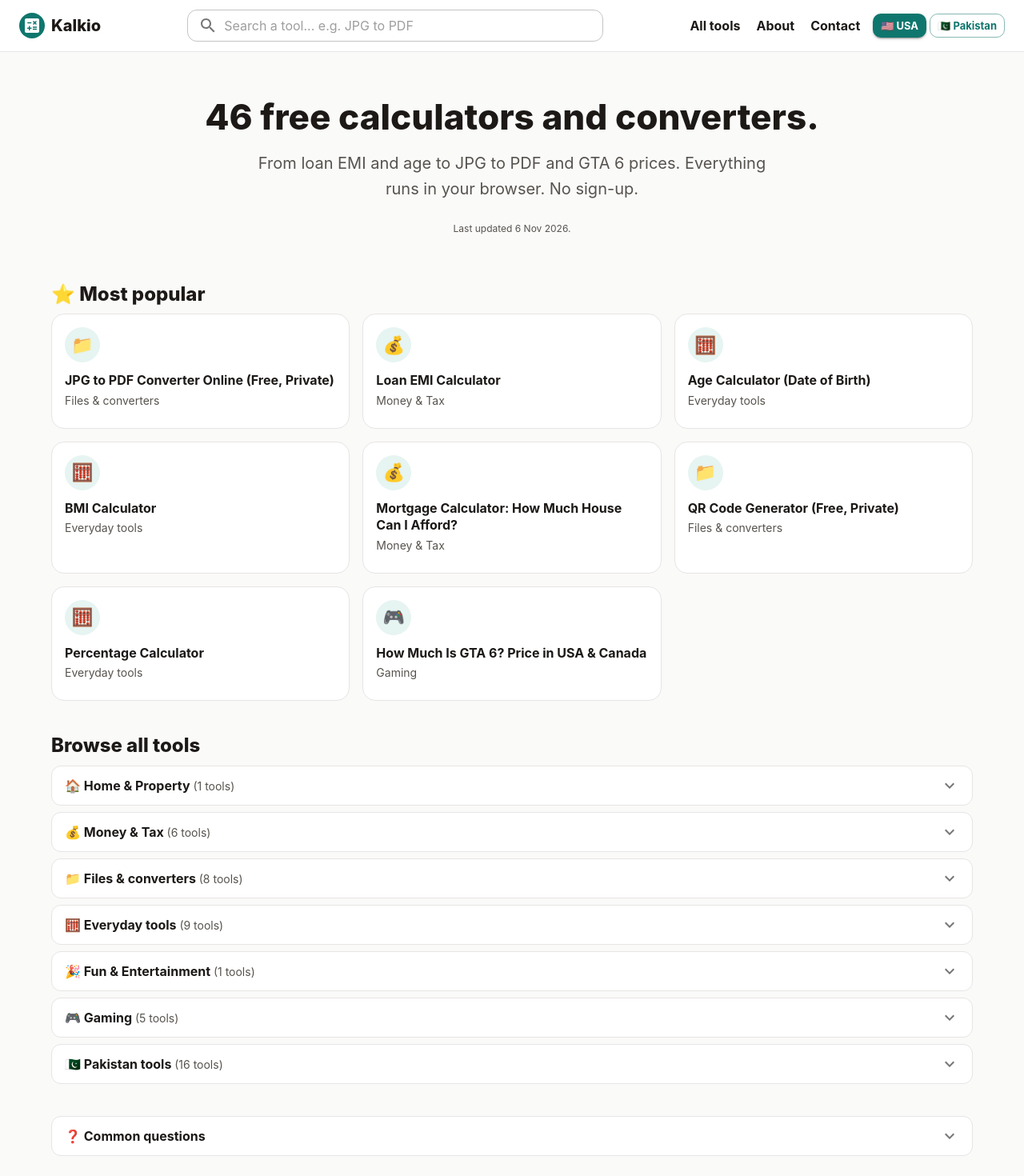
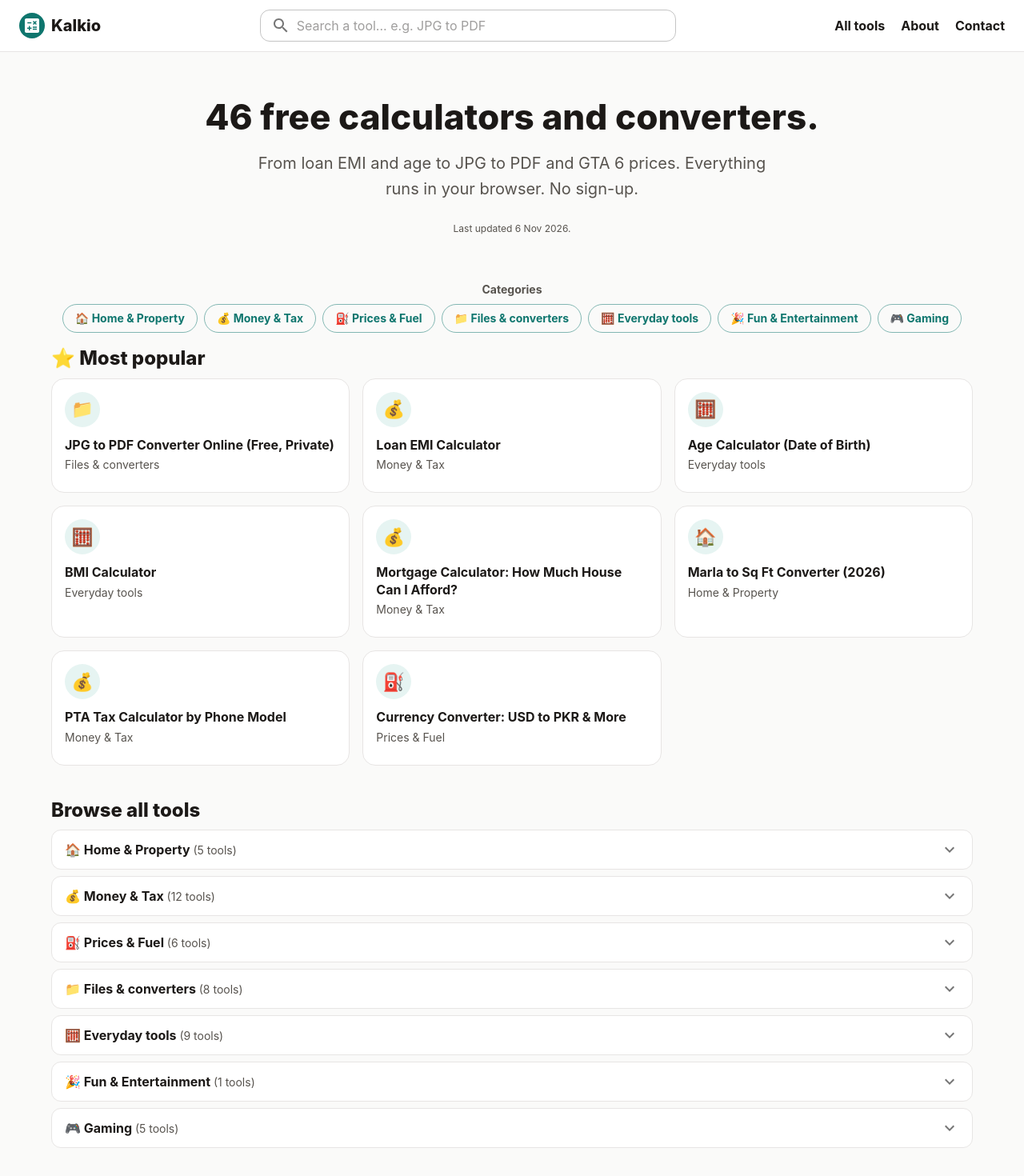
Before and after one commit to MubashirNoor7/pakistan-tools, a React (Vite) app: page / in a window 1280 px wide. Shown: the top 1470 px of the page at 80% size. Built offline with nearby package versions, Linux system fonts and the light colour scheme.

Commit message:
Remove Pakistan name from visible titles + add category chips

```diff
--- a/src/App.jsx
+++ b/src/App.jsx
@@ -59,16 +59,16 @@ import { CONTENT_UPDATED, loadGuide } from './content.js';
 import { SEO_BY_ID, BASE_URL, HOME_TITLE, HOME_DESC, seoTitle, toolUrl, pageUrl } from './seo-data.js';
 
 const TOOLS = [
-  { id: 'marla', title: 'Marla to Sq Ft Converter Pakistan (2026)', cat: 'Property', Component: MarlaTool },
-  { id: 'kanal', title: 'Kanal to Marla Converter Pakistan', cat: 'Property', Component: KanalTool },
+  { id: 'marla', title: 'Marla to Sq Ft Converter Pakistan (2026)', display: 'Marla to Sq Ft Converter (2026)', cat: 'Property', Component: MarlaTool },
+  { id: 'kanal', title: 'Kanal to Marla Converter Pakistan', display: 'Kanal to Marla Converter', cat: 'Property', Component: KanalTool },
   { id: 'plotsize', title: 'Plot Size Calculator: Length × Width to Marla', cat: 'Property', Component: PlotSizeTool },
-  { id: 'salarytax', title: 'Pakistan Salary Tax Calculator 2026-27', cat: 'Tax & salary', Component: SalaryTaxTool },
-  { id: 'bps', title: 'BPS Salary Calculator Pakistan 2026-27', cat: 'Tax & salary', Component: BpsTool },
-  { id: 'pta', title: 'PTA Tax Calculator Pakistan by Phone Model', cat: 'Tax & salary', Component: PtaTool },
-  { id: 'freelancer', title: 'Freelancer Tax Calculator Pakistan (154A, PSEB 0.25%)', cat: 'Tax & salary', Component: FreelancerTool },
-  { id: 'zakat', title: 'Zakat Calculator Pakistan 2026: Cash, Gold', cat: 'Tax & salary', Component: ZakatTool },
-  { id: 'fuel', title: 'Fuel Trip Cost Calculator Pakistan (OGRA)', cat: 'Utility', Component: FuelTool },
-  { id: 'petrolprice', title: 'Petrol Price Pakistan Today: Petrol & Diesel Rates', cat: 'Prices', Component: PetrolPriceTool },
+  { id: 'salarytax', title: 'Pakistan Salary Tax Calculator 2026-27', display: 'Salary Tax Calculator 2026-27', cat: 'Tax & salary', Component: SalaryTaxTool },
+  { id: 'bps', title: 'BPS Salary Calculator Pakistan 2026-27', display: 'BPS Salary Calculator 2026-27', cat: 'Tax & salary', Component: BpsTool },
+  { id: 'pta', title: 'PTA Tax Calculator Pakistan by Phone Model', display: 'PTA Tax Calculator by Phone Model', cat: 'Tax & salary', Component: PtaTool },
+  { id: 'freelancer', title: 'Freelancer Tax Calculator Pakistan (154A, PSEB 0.25%)', display: 'Freelancer Tax Calculator (154A, PSEB 0.25%)', cat: 'Tax & salary', Component: FreelancerTool },
+  { id: 'zakat', title: 'Zakat Calculator Pakistan 2026: Cash, Gold', display: 'Zakat Calculator 2026: Cash, Gold', cat: 'Tax & salary', Component: ZakatTool },
+  { id: 'fuel', title: 'Fuel Trip Cost Calculator Pakistan (OGRA)', display: 'Fuel Trip Cost Calculator (OGRA)', cat: 'Utility', Component: FuelTool },
+  { id: 'petrolprice', title: 'Petrol Price Pakistan Today: Petrol & Diesel Rates', display: 'Petrol Price Today: Petrol & Diesel Rates', cat: 'Prices', Component: PetrolPriceTool },
   { id: 'gta6price', title: 'How Much Is GTA 6? Price in USA & Canada', cat: 'Gaming', Component: Gta6PriceTool },
   { id: 'gta6download', title: 'GTA 6 Download Time Calculator (212 GB)', cat: 'Gaming', Component: Gta6DownloadTool },
   { id: 'gta6countdown', title: 'GTA 6 Countdown: Release Date & Unlock Time', cat: 'Gaming', Component: Gta6CountdownTool },
@@ -76,12 +76,12 @@ const TOOLS = [
   { id: 'gta6totalcost', title: 'GTA 6 Total Cost: Console + Game Price', cat: 'Gaming', Component: Gta6TotalCostTool },
   { id: 'heic', title: 'HEIC to JPG Converter Online (Free, Private)', cat: 'Files - private', Component: HeicTool },
   { id: 'webp', title: 'WebP to JPG Converter Online Free', cat: 'Files - private', Component: WebpTool },
-  { id: 'rentvsbuy', title: 'Rent vs Buy Calculator Pakistan', cat: 'Property', Component: RentVsBuyTool },
-  { id: 'taxslab', title: 'FBR Pakistan Tax Slab 2026-27: Which Slab Are You In?', cat: 'Tax & salary', Component: TaxSlabTool },
-  { id: 'gold', title: 'Gold Price Pakistan Today: 1 Tola Calculator', cat: 'Prices', Component: GoldTool },
-  { id: 'prizebond', title: 'Prize Bond Pakistan: Prize After Tax Calculator', cat: 'Prices', Component: PrizeBondTool },
+  { id: 'rentvsbuy', title: 'Rent vs Buy Calculator Pakistan', display: 'Rent vs Buy Calculator', cat: 'Property', Component: RentVsBuyTool },
+  { id: 'taxslab', title: 'FBR Pakistan Tax Slab 2026-27: Which Slab Are You In?', display: 'FBR Tax Slab 2026-27: Which Slab Are You In?', cat: 'Tax & salary', Component: TaxSlabTool },
+  { id: 'gold', title: 'Gold Price Pakistan Today: 1 Tola Calculator', display: 'Gold Price Today: 1 Tola Calculator', cat: 'Prices', Component: GoldTool },
+  { id: 'prizebond', title: 'Prize Bond Pakistan: Prize After Tax Calculator', display: 'Prize Bond: Prize After Tax Calculator', cat: 'Prices', Component: PrizeBondTool },
   { id: 'jpgtopdf', title: 'JPG to PDF Converter Online (Free, Private)', cat: 'Files - private', Component: JpgToPdfTool },
-  { id: 'fuelavg', title: 'Fuel Average Calculator Pakistan (km per litre)', cat: 'Utility', Component: FuelAverageTool },
+  { id: 'fuelavg', title: 'Fuel Average Calculator Pakistan (km per litre)', display: 'Fuel Average Calculator (km per litre)', cat: 'Utility', Component: FuelAverageTool },
   { id: 'currency', title: 'Currency Converter: USD to PKR & More', cat: 'Prices', Component: CurrencyTool },
   { id: 'loanemi', title: 'Loan EMI Calculator', cat: 'Finance - global', Component: LoanEmiTool },
   { id: 'mortgage', title: 'Mortgage Calculator: How Much House Can I Afford?', cat: 'Finance - global', Component: MortgageTool },
@@ -134,24 +134,6 @@ const CAT_EMOJI = { 'Home & Property': '🏠', 'Money & Tax': '💰', 'Prices &
 const ID_TO_CAT = {};
 CATEGORIES.forEach((c) => c.tools.forEach((t) => { ID_TO_CAT[t.id] = c.name; }));
 const POPULAR = ['jpgtopdf', 'loanemi', 'age', 'bmi', 'mortgage', 'marla', 'pta', 'currency'].map((id) => BY_ID[id]).filter(Boolean);
-// Pakistan-only tools (shown in the main list only for Pakistan visitors).
-// A USA/Canada visitor sees them only inside the collapsed "Pakistan tools"
-// section at the bottom of the home page, never in the main list.
-const PK_TOOL_IDS = new Set(['marla', 'kanal', 'plotsize', 'salarytax', 'bps', 'pta', 'freelancer', 'zakat', 'fuel', 'petrolprice', 'rentvsbuy', 'taxslab', 'gold', 'prizebond', 'fuelavg', 'currency']);
-const POPULAR_GLOBAL = ['jpgtopdf', 'loanemi', 'age', 'bmi', 'mortgage', 'qr', 'percentage', 'gta6price'].map((id) => BY_ID[id]).filter(Boolean);
-const CATEGORIES_USA = CATEGORIES.map((c) => ({ name: c.name, tools: c.tools.filter((t) => !PK_TOOL_IDS.has(t.id)) })).filter((c) => c.tools.length > 0);
-// Region default: USA for everyone (Sammy's decision, 6 Nov 2026) - no
-// timezone/language detection, no IP lookup, no tracking. A manual choice
-// in the header always wins and is saved in localStorage, so a visitor who
-// taps Pakistan keeps Pakistan on later visits.
-function detectRegion() {
-  try {
-    const saved = window.localStorage.getItem('kalkio-region');
-    if (saved === 'pk' || saved === 'usa') return saved;
-  } catch (e) { /* no storage available - fall through to USA default */ }
-  return 'usa';
-}
-
 // Tiny pathname router - no new dependency. Trailing slashes are ignored.
 function parseRoute(pathname) {
   const p = (pathname.replace(/\/+$/, '') || '/');
@@ -184,6 +166,11 @@ function setFaqJsonLd(faqs) {
   document.head.appendChild(script);
 }
 
+// Visible title shown on the site (cards, H1, search). The full `title` (with a
+// country word) is kept only for the SEO <title> tag, so Google still finds the
+// tool for that country's searches. No country name shows on the website itself.
+const showTitle = (t) => (t && t.display) || (t && t.title) || '';
+
 // A tool as a card (home grids, search results, related tools). Plain CSS grid
 // on purpose: the installed MUI Grid is legacy v1 and ignores the `size` prop.
 function ToolCard({ t, go }) {
@@ -191,7 +178,7 @@ function ToolCard({ t, go }) {
   return (<Card elevation={0} sx={{ height: '100%', transition: 'box-shadow 0.15s ease, transform 0.15s ease', '&:hover': { boxShadow: '0 6px 24px rgba(0,0,0,0.10)', transform: 'translateY(-2px)' } }}>
     <CardContent component="a" href={`/tools/${t.slug}/`} onClick={(e) => go(e, `/tools/${t.slug}/`)} sx={{ display: 'block', textDecoration: 'none', color: 'inherit', height: '100%' }}>
       <Box sx={{ width: 44, height: 44, borderRadius: 3, bgcolor: '#E6F4F2', display: 'flex', alignItems: 'center', justifyContent: 'center', fontSize: 22, mb: 1.5 }}>{emoji}</Box>
-      <Typography fontWeight={700} sx={{ lineHeight: 1.35, display: '-webkit-box', WebkitLineClamp: 2, WebkitBoxOrient: 'vertical', overflow: 'hidden' }}>{t.title}</Typography>
+      <Typography fontWeight={700} sx={{ lineHeight: 1.35, display: '-webkit-box', WebkitLineClamp: 2, WebkitBoxOrient: 'vertical', overflow: 'hidden' }}>{showTitle(t)}</Typography>
       <Typography variant="body2" color="text.secondary" sx={{ mt: 0.5 }}>{ID_TO_CAT[t.id] || t.cat}</Typography>
     </CardContent>
   </Card>);
@@ -205,9 +192,6 @@ export default function App() {
   const [route, setRoute] = useState(() => parseRoute(window.location.pathname));
   const [q, setQ] = useState('');
   const [openCat, setOpenCat] = useState(null);
-  const [region, setRegion] = useState(() => detectRegion());
-  const setRegionAndSave = (r) => { setRegion(r); try { window.localStorage.setItem('kalkio-region', r); } catch (e) { /* storage unavailable - choice still applies for this visit */ } };
-  const isPk = region === 'pk';
   const navigate = (path) => { if (window.location.pathname !== path) { window.history.pushState(null, '', path); setRoute(parseRoute(path)); } window.scrollTo(0, 0); };
   const go = (e, path) => { e.preventDefault(); navigate(path); };
   const query = q.trim().toLowerCase();
@@ -279,10 +263,6 @@ export default function App() {
         <Link href="/about/" onClick={(e) => go(e, '/about/')} underline="hover" color="text.primary" fontWeight={700}>About</Link>
         <Link href="/contact/" onClick={(e) => go(e, '/contact/')} underline="hover" color="text.primary" fontWeight={700}>Contact</Link>
       </Box>
-      <Box sx={{ display: 'flex', gap: 0.5, alignItems: 'center', order: 4 }}>
-        <Button size="small" variant={isPk ? 'outlined' : 'contained'} onClick={() => setRegionAndSave('usa')}>🇺🇸 USA</Button>
-        <Button size="small" variant={isPk ? 'contained' : 'outlined'} onClick={() => setRegionAndSave('pk')}>🇵🇰 Pakistan</Button>
-      </Box>
     </Toolbar>
   </AppBar>);
 
@@ -297,18 +277,21 @@ export default function App() {
   const homeView = (<>
     <Box sx={{ textAlign: 'center', py: { xs: 5, md: 7 }, px: 1 }}>
       <Typography variant="h3" component="h1" fontWeight={800} gutterBottom sx={{ fontSize: { xs: '2rem', md: '2.75rem' } }}>46 free calculators and converters.</Typography>
-      <Typography variant="h6" color="text.secondary" fontWeight={400} sx={{ maxWidth: 640, mx: 'auto' }}>{isPk ? 'From Marla and salary tax to JPG to PDF and GTA 6 prices. Everything runs in your browser. No sign-up.' : 'From loan EMI and age to JPG to PDF and GTA 6 prices. Everything runs in your browser. No sign-up.'}</Typography>
+      <Typography variant="h6" color="text.secondary" fontWeight={400} sx={{ maxWidth: 640, mx: 'auto' }}>From loan EMI and age to JPG to PDF and GTA 6 prices. Everything runs in your browser. No sign-up.</Typography>
       <Typography variant="caption" color="text.secondary" sx={{ display: 'block', mt: 3 }}>Last updated 6 Nov 2026.</Typography>
     </Box>
+    <Typography variant="body2" color="text.secondary" fontWeight={700} sx={{ mb: 1, textAlign: 'center' }}>Categories</Typography>
+    <Box sx={{ display: 'flex', gap: 1, overflowX: 'auto', pb: 1, mb: 1, justifyContent: { xs: 'flex-start', md: 'center' } }}>
+      {CATEGORIES.map((c) => (<Button key={c.name} variant={openCat === c.name ? 'contained' : 'outlined'} sx={{ borderRadius: 10, whiteSpace: 'nowrap', textTransform: 'none', fontWeight: 700 }} onClick={() => { setOpenCat(openCat === c.name ? null : c.name); document.getElementById('categories')?.scrollIntoView({ behavior: 'smooth' }); }}>{CAT_EMOJI[c.name]} {c.name}</Button>))}
+    </Box>
     <Typography variant="h5" component="h2" fontWeight={800} gutterBottom>⭐ Most popular</Typography>
-    <ToolGrid tools={isPk ? POPULAR : POPULAR_GLOBAL} go={go} />
-    <Box sx={{ mt: 5 }}>
+    <ToolGrid tools={POPULAR} go={go} />
+    <Box id="categories" sx={{ mt: 5 }}>
       <Typography variant="h5" component="h2" fontWeight={800} gutterBottom>Browse all tools</Typography>
-      {(isPk ? CATEGORIES : CATEGORIES_USA).map((c) => (<Accordion key={c.name} expanded={openCat === c.name} onChange={() => setOpenCat(openCat === c.name ? null : c.name)} sx={{ mb: 1 }}>
+      {CATEGORIES.map((c) => (<Accordion key={c.name} expanded={openCat === c.name} onChange={() => setOpenCat(openCat === c.name ? null : c.name)} sx={{ mb: 1 }}>
         <AccordionSummary expandIcon={<ExpandMoreIcon />}><Typography fontWeight={700}>{CAT_EMOJI[c.name]} {c.name} <Typography component="span" variant="body2" color="text.secondary" fontWeight={400}>({c.tools.length} tools)</Typography></Typography></AccordionSummary>
         <AccordionDetails><ToolGrid tools={c.tools} go={go} /></AccordionDetails>
       </Accordion>))}
-      {!isPk && (<Accordion sx={{ mb: 1 }}><AccordionSummary expandIcon={<ExpandMoreIcon />}><Typography fontWeight={700}>🇵🇰 Pakistan tools <Typography component="span" variant="body2" color="text.secondary" fontWeight={400}>({TOOLS.filter((t) => PK_TOOL_IDS.has(t.id)).length} tools)</Typography></Typography></AccordionSummary><AccordionDetails><ToolGrid tools={TOOLS.filter((t) => PK_TOOL_IDS.has(t.id))} go={go} /></AccordionDetails></Accordion>)}
     </Box>
     <Accordion sx={{ mt: 5 }}><AccordionSummary expandIcon={<ExpandMoreIcon />}><Typography fontWeight={700}>❓ Common questions</Typography></AccordionSummary><AccordionDetails><Typography variant="body2" color="text.secondary" paragraph><b>Are the tools free?</b> Yes. All 46 tools are free and no sign-up is needed.</Typography><Typography variant="body2" color="text.secondary" paragraph><b>Does my data leave my device?</b> No. Every tool runs in your browser and does not ask you to create an account.</Typography><Typography variant="body2" color="text.secondary"><b>Are tax results official?</b> No. Tax, bill and fuel results are estimates. Confirm official rates before a financial decision.</Typography></AccordionDetails></Accordion>
     <Typography variant="caption" color="text.secondary" sx={{ display: 'block', mt: 3, textAlign: 'center' }}>Tax, bill and fuel results are estimates - confirm official rates before a financial decision.</Typography>
@@ -318,17 +301,17 @@ export default function App() {
     <Typography variant="body2" color="text.secondary" sx={{ mb: 1 }}>
       <Link href="/" onClick={(e) => go(e, '/')} underline="hover" color="inherit">Home</Link>{' / '}{ID_TO_CAT[cur.id] || cur.cat}
     </Typography>
-    <Typography variant="h4" component="h1" fontWeight={800} gutterBottom>{cur.title}</Typography>
+    <Typography variant="h4" component="h1" fontWeight={800} gutterBottom>{showTitle(cur)}</Typography>
     <Typography variant="body1" color="text.secondary" gutterBottom>{CAT_EMOJI[ID_TO_CAT[cur.id]] || ''} {ID_TO_CAT[cur.id] || cur.cat} · No sign-up.</Typography>
     <Typography variant="caption" color="text.secondary" sx={{ display: 'block', mb: 2 }}>Guide last updated {CONTENT_UPDATED}.</Typography>
-    <Suspense fallback={<Box sx={{ py: 4, textAlign: 'center' }}><CircularProgress /><Typography color="text.secondary" sx={{ mt: 1 }}>Loading calculator...</Typography></Box>}><cur.Component key={cur.id.startsWith('gta6') ? cur.id + '-' + region : cur.id} {...(cur.id.startsWith('gta6') ? { defaultCountry: isPk ? 'pakistan' : 'usa' } : {})} /></Suspense>
+    <Suspense fallback={<Box sx={{ py: 4, textAlign: 'center' }}><CircularProgress /><Typography color="text.secondary" sx={{ mt: 1 }}>Loading calculator...</Typography></Box>}><cur.Component key={cur.id} /></Suspense>
     {cur.id === 'marla' && (<>
       <Box sx={{ bgcolor: '#fff8e1', borderRadius: 2, p: 2, mt: 2 }}><Typography variant="body2">225 sq ft is common in housing societies like DHA and Bahria Town. 250 sq ft is the CDA Islamabad standard. 272.25 sq ft is the revenue-record Marla. Confirm from your plot documents which one applies to you.</Typography></Box>
       <Accordion sx={{ mt: 2 }}><AccordionSummary expandIcon={<ExpandMoreIcon />}><Typography fontWeight={700}>How it works</Typography></AccordionSummary><AccordionDetails><Typography variant="body2" color="text.secondary">Square feet = Marla × sq ft per Marla. Square yards = square feet ÷ 9. Square metres = square feet ÷ 10.7639. Kanal = Marla ÷ 20. Acre = Marla ÷ 160.</Typography></AccordionDetails></Accordion>
       <Accordion><AccordionSummary expandIcon={<ExpandMoreIcon />}><Typography fontWeight={700}>225 vs 250 vs 272.25 - quick table</Typography></AccordionSummary><AccordionDetails><Table size="small"><TableBody>{[[1, 225, 250, 272.25], [5, 1125, 1250, 1361.25], [10, 2250, 2500, 2722.5], [20, 4500, 5000, 5445]].map(([m, a, b, c]) => (<TableRow key={m}><TableCell>{m === 20 ? '20 = 1 Kanal' : `${m} Marla`}</TableCell><TableCell>{fmt(a)}</TableCell><TableCell>{fmt(b)}</TableCell><TableCell>{fmt(c)}</TableCell></TableRow>))}</TableBody></Table></AccordionDetails></Accordion>
       <Accordion><AccordionSummary expandIcon={<ExpandMoreIcon />}><Typography fontWeight={700}>❓ Common questions</Typography></AccordionSummary><AccordionDetails><Typography variant="body2" color="text.secondary" paragraph><b>How many Marla in 1 Kanal?</b> 20 Marla, under both standards.</Typography><Typography variant="body2" color="text.secondary"><b>Which standard should I use?</b> The one written in your plot documents.</Typography></AccordionDetails></Accordion>
     </>)}
-    <Box sx={{ mt: 2 }}><Button variant="outlined" color="success" startIcon={<WhatsAppIcon />} component="a" href={`https://wa.me/?text=${encodeURIComponent(cur.title + ' - ' + toolUrl(cur.slug))}`} target="_blank" rel="noopener noreferrer">Share on WhatsApp</Button></Box>
+    <Box sx={{ mt: 2 }}><Button variant="outlined" color="success" startIcon={<WhatsAppIcon />} component="a" href={`https://wa.me/?text=${encodeURIComponent(showTitle(cur) + ' - ' + toolUrl(cur.slug))}`} target="_blank" rel="noopener noreferrer">Share on WhatsApp</Button></Box>
     {guide && (<Box component="section" sx={{ mt: 4 }}>{guide.map((s) => (<Box key={s.h} sx={{ mb: 3 }}>
       <Typography variant="h5" component="h2" fontWeight={700} gutterBottom>{s.h}</Typography>
       {s.p.map((para, i) => (<Typography key={i} variant="body1" color="text.secondary" paragraph>{para}</Typography>))}
```
